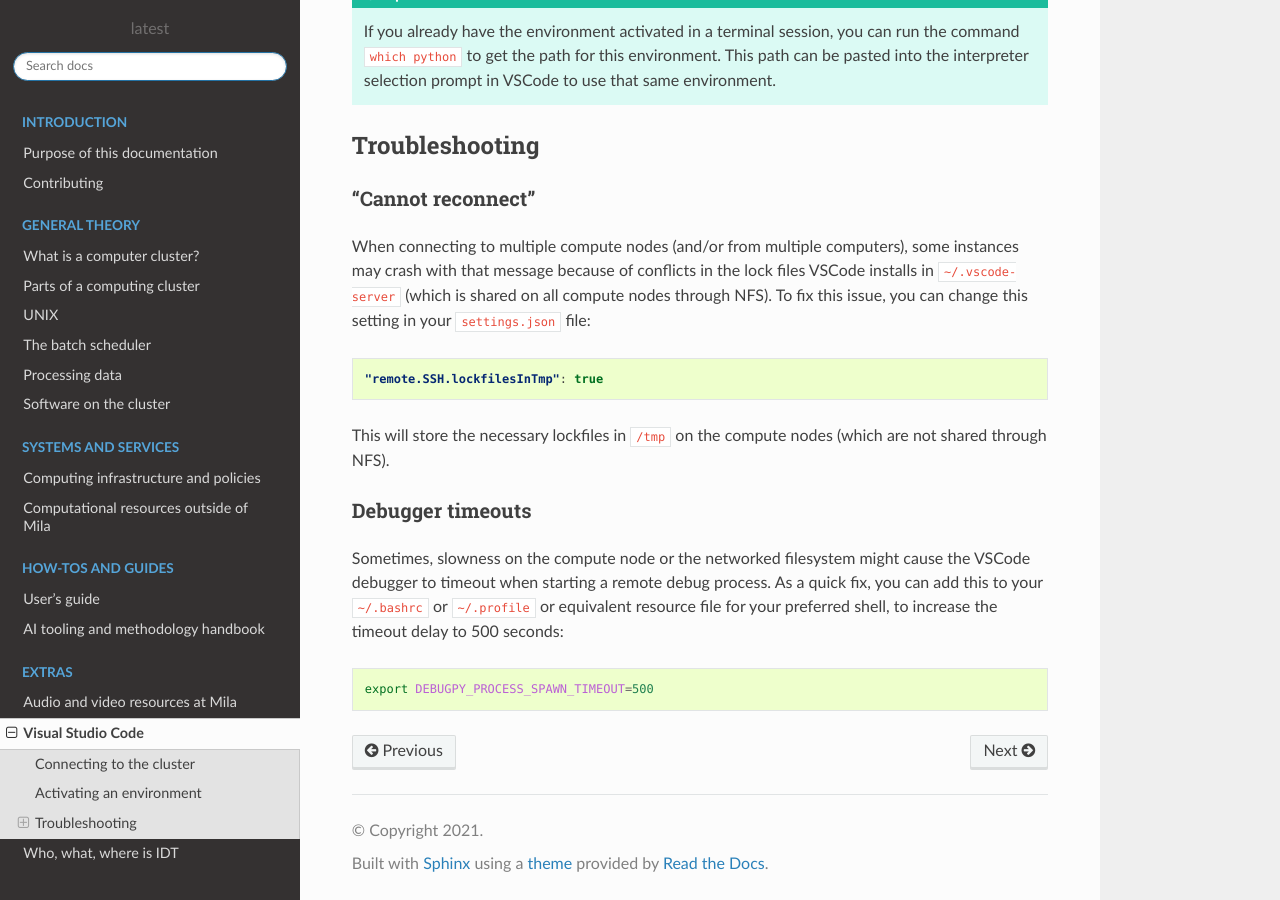
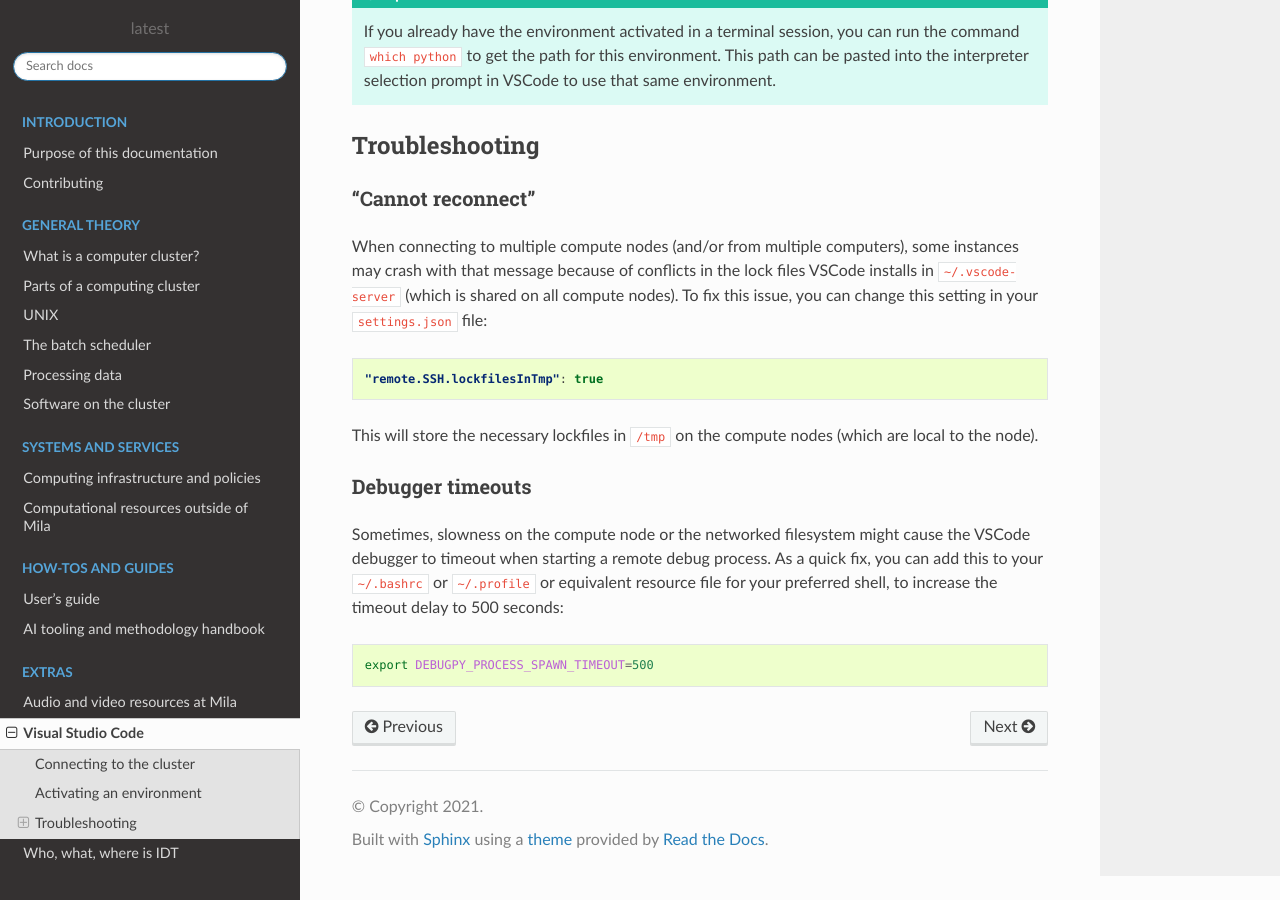
Before and after one commit to mila-iqia/mila-docs, a Sphinx documentation site: the page built from docs/VSCode.rst, in a window 1280 px wide and 900 px high, scrolled down 987 px. Built offline with Sphinx 7.4.7 and the Read the Docs theme 2.0.0, drawn with Linux system fonts in a browser that asks for light colours.

Commit message:
Remove references to NFS
Co-authored-by: Bruno Travouillon <devel@travouillon.fr>

```diff
--- a/docs/VSCode.rst
+++ b/docs/VSCode.rst
@@ -58,13 +58,13 @@ Troubleshooting
 "Cannot reconnect"
 ^^^^^^^^^^^^^^^^^^
 
-When connecting to multiple compute nodes (and/or from multiple computers), some instances may crash with that message because of conflicts in the lock files VSCode installs in ``~/.vscode-server`` (which is shared on all compute nodes through NFS). To fix this issue, you can change this setting in your ``settings.json`` file:
+When connecting to multiple compute nodes (and/or from multiple computers), some instances may crash with that message because of conflicts in the lock files VSCode installs in ``~/.vscode-server`` (which is shared on all compute nodes). To fix this issue, you can change this setting in your ``settings.json`` file:
 
 .. code-block:: json
 
     "remote.SSH.lockfilesInTmp": true
 
-This will store the necessary lockfiles in ``/tmp`` on the compute nodes (which are not shared through NFS).
+This will store the necessary lockfiles in ``/tmp`` on the compute nodes (which are local to the node).
 
 
 Debugger timeouts
```
